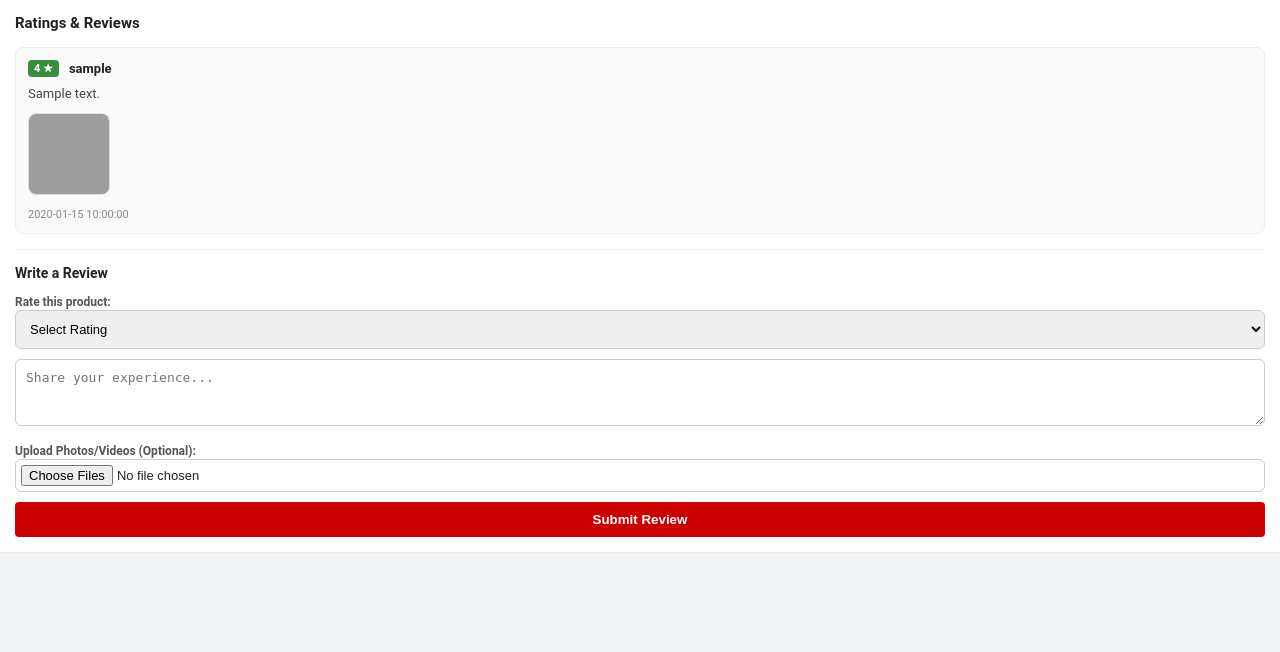
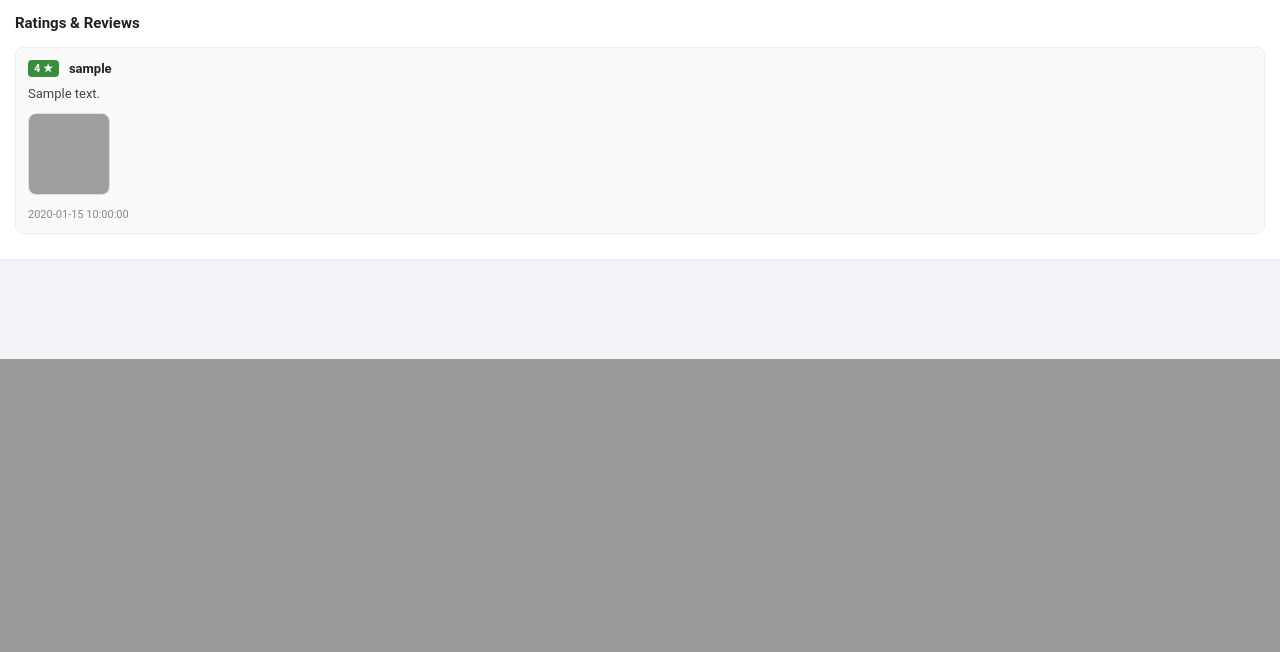
Before and after one commit to nitrotrial1month-glitch/My-funny.py, a Flask app: page /product/1 in a window 1280 px wide. Shown: the part 2320-2972 px from the top of the page. After the commit the page ends 2679 px from the top, so only its background shows below. Run offline with Flask 3, Linux system fonts and the light colour scheme; a database or web service that is not in the repository returns one stand-in record (values such as "Sample title"); grey boxes are pictures that could not be loaded.

Commit message:
Update product.html

```diff
--- a/templates/product.html
+++ b/templates/product.html
@@ -40,7 +40,6 @@
         .review-card { border: 1px solid #eee; border-radius: 8px; padding: 12px; margin-bottom: 10px; background: #fafafa;}
         .review-media { display: flex; gap: 8px; overflow-x: auto; margin-top: 10px; padding-bottom: 5px; }
         .review-media img, .review-media video { height: 80px; width: 80px; object-fit: cover; border-radius: 8px; border: 1px solid #ddd; }
-        .form-control { width: 100%; box-sizing: border-box; padding: 10px; border: 1px solid #ccc; border-radius: 6px; font-size: 13px; margin-bottom: 10px; }
 
         .action-btns { display: flex; position: fixed; bottom: 0; left: 0; width: 100%; background: white; box-shadow: 0 -2px 10px rgba(0,0,0,0.1); z-index: 1000;}
         .btn { flex: 1; padding: 16px; border: none; font-weight: bold; cursor: pointer; font-size: 15px; text-transform: uppercase; }
@@ -178,35 +177,8 @@
             </div>
             {% endfor %}
         {% else %}
-            <p style="font-size: 13px; color: var(--muted);">No reviews yet. Be the first to review!</p>
+            <p style="font-size: 13px; color: var(--muted);">No reviews yet. Buy this product to be the first to review!</p>
         {% endif %}
-
-        <div style="border-top: 1px solid #eee; padding-top: 15px; margin-top: 15px;">
-            <div style="font-weight: bold; font-size: 14px; margin-bottom: 10px;">Write a Review</div>
-
-            <form action="/submit_review/{{ product.WBM_P_ID | default(product._id) }}" method="POST" enctype="multipart/form-data">
-                {% if not has_rated %}
-                <label style="font-size: 12px; font-weight: bold; color: #555;">Rate this product:</label>
-                <select name="rating" class="form-control" required>
-                    <option value="" disabled selected>Select Rating</option>
-                    <option value="5">5 ★ - Excellent</option>
-                    <option value="4">4 ★ - Very Good</option>
-                    <option value="3">3 ★ - Good</option>
-                    <option value="2">2 ★ - Bad</option>
-                    <option value="1">1 ★ - Very Bad</option>
-                </select>
-                {% else %}
-                <div style="color: var(--success); font-size:12px; margin-bottom:10px; font-weight: bold;">✅ You already rated this product. You can add more comments & media below.</div>
-                {% endif %}
-
-                <textarea name="comment" rows="3" class="form-control" placeholder="Share your experience..." required></textarea>
-
-                <label style="font-size: 12px; font-weight: bold; color: #555;">Upload Photos/Videos (Optional):</label>
-                <input type="file" name="review_media" multiple accept="image/*,video/*" class="form-control" style="padding: 5px;">
-
-                <button type="submit" style="background: var(--primary); color: white; border: none; padding: 10px; border-radius: 4px; font-weight: bold; width: 100%; cursor: pointer;">Submit Review</button>
-            </form>
-        </div>
     </div>
 
     <div class="action-btns">
@@ -221,7 +193,6 @@
         const hasSizes = {% if product.sizes %}true{% else %}false{% endif %};
         const sellerPin = document.getElementById('backend-data').getAttribute('data-seller-pin');
 
-        // 🔴 ব্যাকএন্ড থেকে আসা ইউজারের সেভ করা পিনকোড
         const savedPincode = "{{ user_saved_pincode | default('') }}";
 
         function selectSize(size, btnElement) {
@@ -238,21 +209,17 @@
             window.location.href = url;
         }
 
-        // 🔴 পেজ লোড হওয়ার সাথে সাথেই স্মার্ট চেক
         window.onload = function() {
             if (savedPincode !== '') {
-                // ইউজারের সেভ করা অ্যাড্রেস থাকলে
                 document.getElementById('loc-address').innerText = "Using your saved address for delivery.";
                 calculateChargeAPI(savedPincode, true);
             } else {
-                // সেভ করা অ্যাড্রেস না থাকলে
                 document.getElementById('loc-pin').innerText = "No Saved Address Found";
                 document.getElementById('loc-address').innerHTML = "<span style='color: var(--primary); font-weight: bold;'>Please save an address in your profile, or use Auto-detect.</span>";
                 document.getElementById('delivery-status').innerText = "Click Auto-detect to check charge";
             }
         };
 
-        // কাস্টমার চাইলে জিপিএস দিয়েও চেক করতে পারে
         function requestLocation() {
             if (navigator.geolocation) {
                 document.getElementById('delivery-status').innerText = "Locating...";
@@ -286,7 +253,6 @@
             }
         }
 
-        // 🚚 API কল করে চার্জ বের করা
         function calculateChargeAPI(userPincode, isSavedAddress) {
             let statusDisplay = document.getElementById('delivery-status');
             statusDisplay.innerText = "Calculating Charge...";
```
